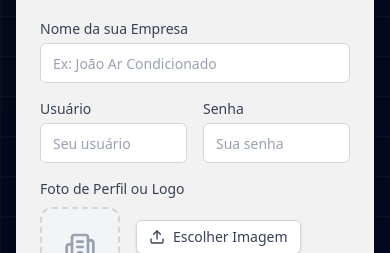
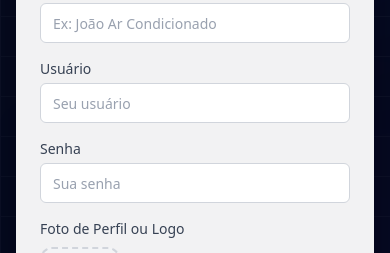
Before and after one commit to evopagess/CRM-Gen-rico, a React (Vite) app: page / in a window 390 px wide. Shown: the part 424-677 px from the top of the page. Built offline with nearby package versions, Linux system fonts and the light colour scheme.

Commit message:
Fix core mobile responsiveness: viewport scale, iOS dvh, overflow layout

```diff
--- a/index.html
+++ b/index.html
@@ -3,7 +3,7 @@
 
 <head>
   <meta charset="UTF-8" />
-  <meta name="viewport" content="width=device-width, initial-scale=1.0" />
+  <meta name="viewport" content="width=device-width, initial-scale=1.0, maximum-scale=1.0, user-scalable=0" />
   <title>AeroDesk</title>
 </head>
 
--- a/src/components/Layout.tsx
+++ b/src/components/Layout.tsx
@@ -22,7 +22,7 @@ export function Layout({ children, activeTab, setActiveTab }: LayoutProps) {
   ];
 
   return (
-    <div className="flex h-screen bg-gray-50 flex-col md:flex-row">
+    <div className="flex h-[100dvh] w-full overflow-hidden bg-gray-50 flex-col md:flex-row">
       {/* Mobile Header */}
       <header className="md:hidden bg-blue-600 text-white p-4 flex items-center justify-between shadow-md z-10">
         <div className="flex items-center gap-2">
@@ -83,7 +83,7 @@ export function Layout({ children, activeTab, setActiveTab }: LayoutProps) {
       </aside>
 
       {/* Main Content */}
-      <main className="flex-1 overflow-y-auto p-4 md:p-8 pb-24 md:pb-8">
+      <main className="flex-1 overflow-y-auto overflow-x-hidden p-4 md:p-8 pb-24 md:pb-8 w-full">
         <div className="max-w-5xl mx-auto">
           {children}
         </div>
--- a/src/components/Onboarding.tsx
+++ b/src/components/Onboarding.tsx
@@ -36,7 +36,7 @@ export function Onboarding() {
     };
 
     return (
-        <div className="fixed inset-0 bg-[#050a1f] z-[100] flex items-center justify-center p-4 overflow-hidden">
+        <div className="fixed inset-0 bg-[#050a1f] z-[100] flex items-center justify-center p-4 overflow-y-auto overflow-x-hidden">
             {/* Animated Tech Background Elements */}
             <div className="absolute inset-0 overflow-hidden pointer-events-none">
                 <div className="absolute top-[-10%] left-[-10%] w-[40%] h-[40%] bg-blue-600/20 rounded-full blur-[120px] animate-pulse" />
@@ -78,7 +78,7 @@ export function Onboarding() {
                                     required
                                 />
 
-                                <div className="grid grid-cols-2 gap-4">
+                                <div className="grid grid-cols-1 sm:grid-cols-2 gap-4">
                                     <Input
                                         label="Usuário"
                                         placeholder="Seu usuário"
--- a/src/pages/Settings.tsx
+++ b/src/pages/Settings.tsx
@@ -57,7 +57,7 @@ export function Settings() {
 
                             <div className="space-y-2">
                                 <label className="block text-sm font-medium text-gray-700">Foto de Perfil ou Logo</label>
-                                <div className="flex items-center gap-6">
+                                <div className="flex flex-col sm:flex-row items-center sm:items-start gap-4 sm:gap-6 text-center sm:text-left">
                                     <div className="h-24 w-24 rounded-2xl bg-gray-50 border-2 border-dashed border-gray-300 flex items-center justify-center overflow-hidden shrink-0 shadow-inner">
                                         {logo ? (
                                             <img src={logo} alt="Logo" className="h-full w-full object-cover" />
```
